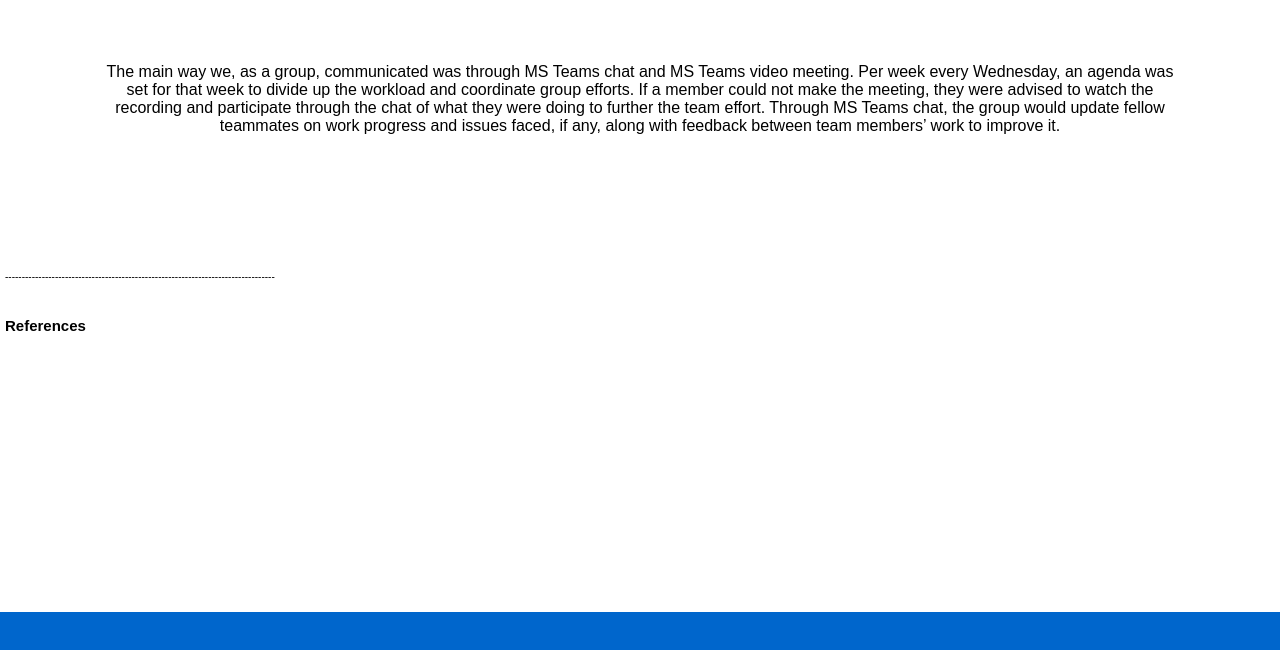
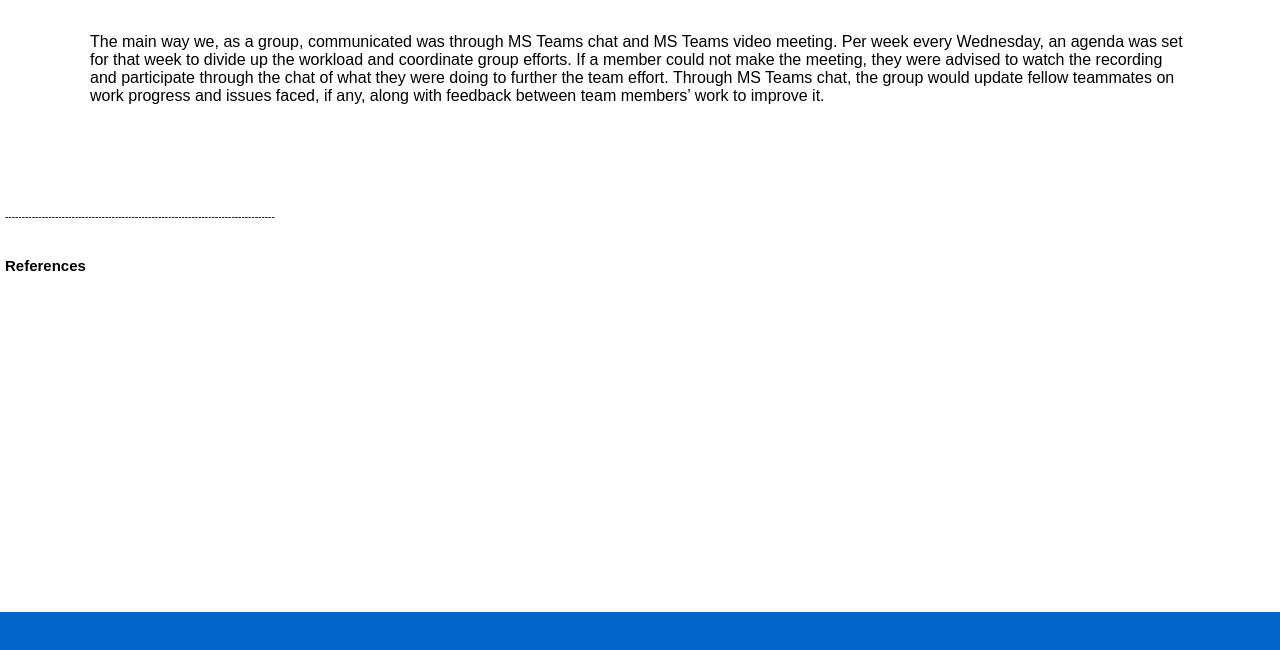
Before and after one commit to s3893777/IIT-Assignment3, a plain HTML site: page groupcomms.html in a window 1280 px wide. Shown: the part 138-788 px from the top of the page. Drawn offline with Linux system fonts and the light colour scheme.

Commit message:
Update groupcomms.html
fix div

```diff
--- a/groupcomms.html
+++ b/groupcomms.html
@@ -43,7 +43,7 @@
   <!--Main Content-->
   <div class="main-content">
     <h1>Group Process & Communications</h1>
-    <div class="main-content section">
+    <div class="main-content-section">
 <p>The main way we, as a group, communicated was through MS Teams chat and MS Teams video meeting. Per week every Wednesday, an agenda was set for that week to divide up the workload and coordinate group efforts. If a member could not make the meeting, they were advised to watch the recording and participate through the chat of what they were doing to further the team effort. Through MS Teams chat, the group would update fellow teammates on work progress and issues faced, if any, along with feedback between team members’ work to improve it.</p>
 
     </div>
```
